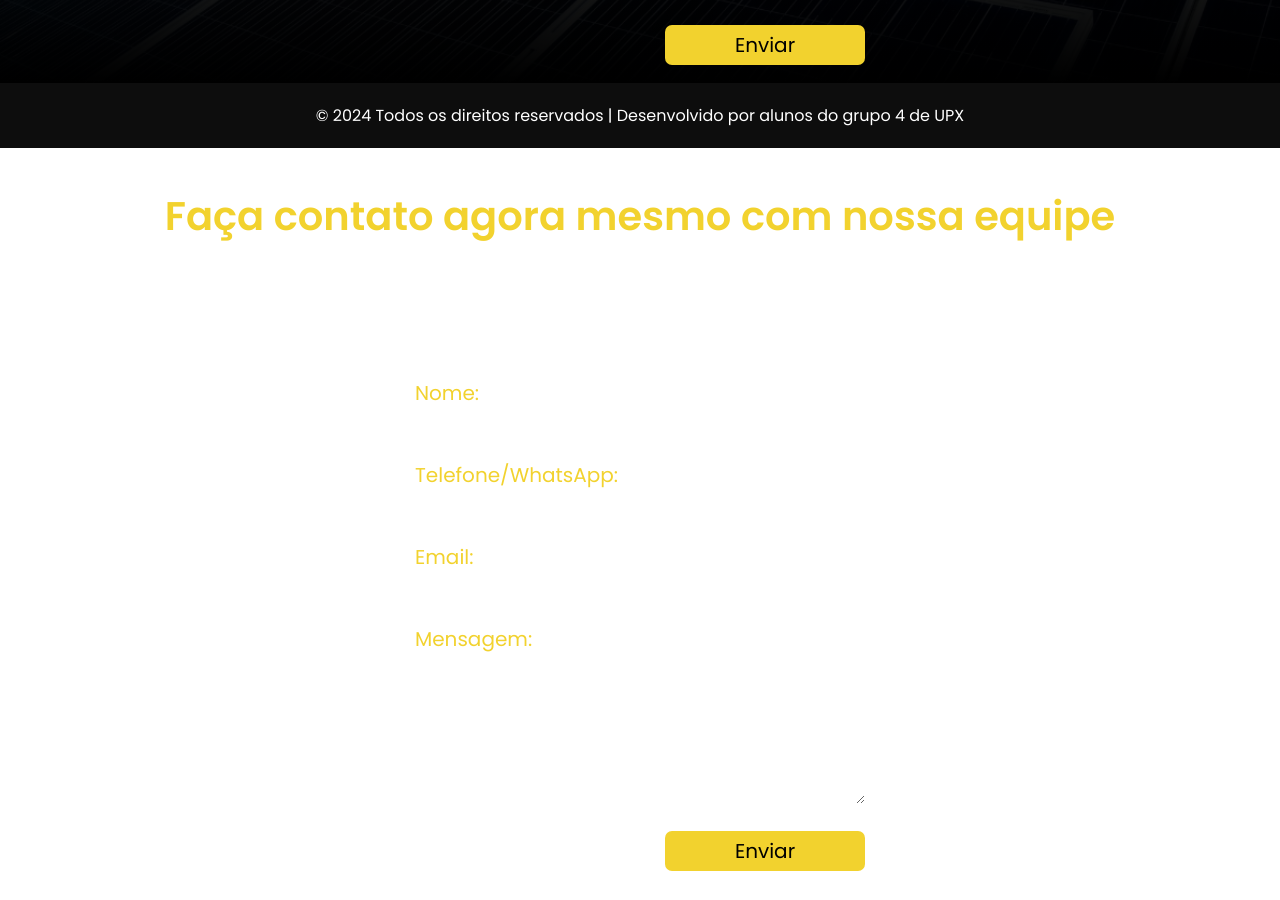
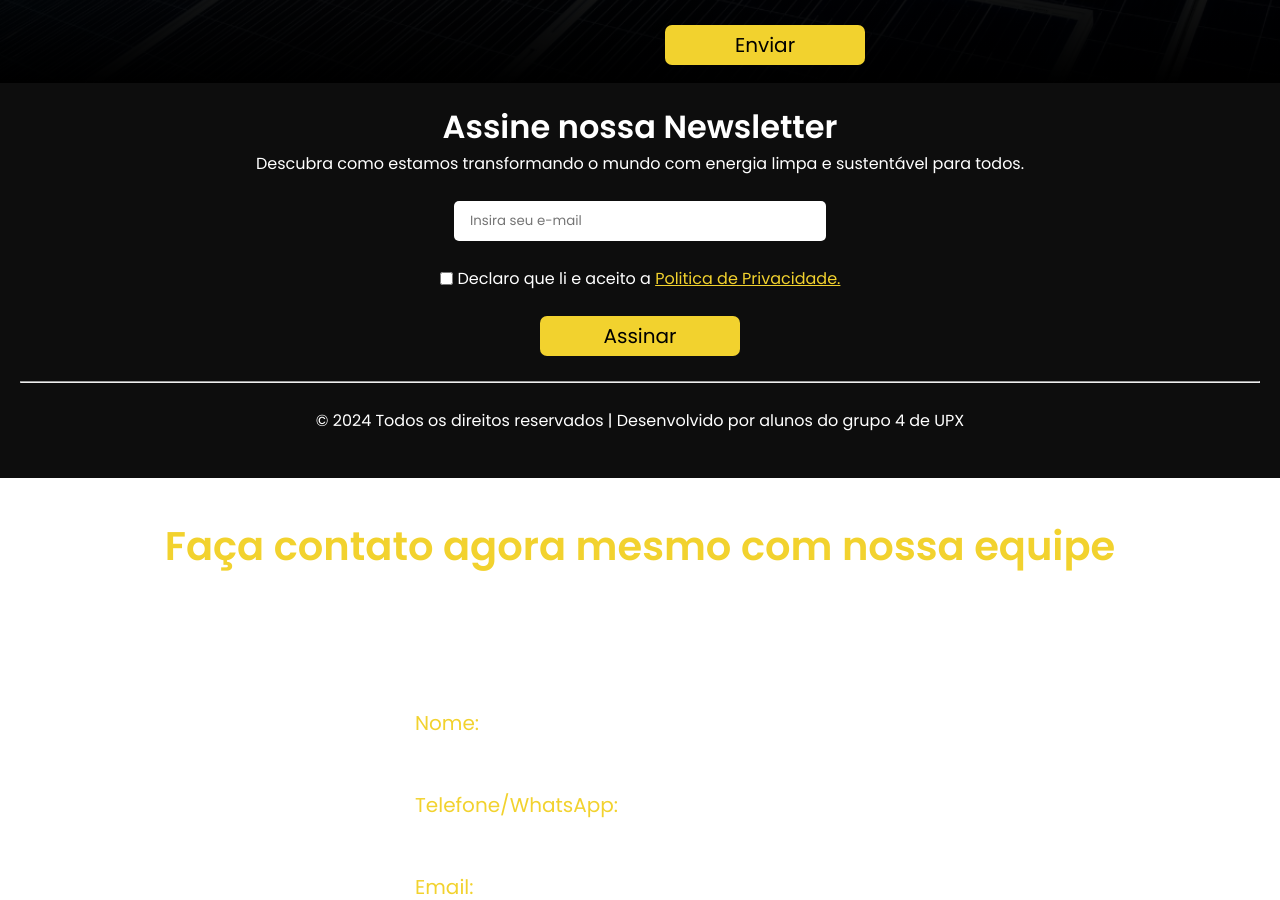
Before and after one commit to giovaneluiz/Projeto-Energia-Positiva, a React (Vite) app in the folder projeto/: page /contant in a window 1280 px wide. Shown: the part 2230-3130 px from the top of the page. Built offline with nearby package versions, Linux system fonts and the light colour scheme.

Commit message:
adição de assinatura de newsletter

```diff
--- a/projeto/src/components/footer/Footer.tsx
+++ b/projeto/src/components/footer/Footer.tsx
@@ -2,7 +2,18 @@ import "./style.css"
 export const Footer = () => {
   return (
     <footer>
-      <p>
+      <div className="newsletter">
+        <h1>Assine nossa Newsletter</h1>
+        <p>Descubra como estamos transformando o mundo com energia limpa e sustentável para todos.</p>
+        <input className="email" type="email" placeholder="Insira seu e-mail" />
+        <div className="group-police">
+          <input type="checkbox" name="police" id="police" />
+          <label htmlFor="police">Declaro que li e aceito a <a href="/politica-de-privacidade">Politica de Privacidade.</a></label>
+        </div>
+        <button className="btn-newsletter">Assinar</button>
+      </div>
+      <hr />
+      <p className="copy">
         &copy; 2024 Todos os direitos reservados | Desenvolvido por alunos do grupo 4 de UPX
       </p>
     </footer>
--- a/projeto/src/components/footer/style.css
+++ b/projeto/src/components/footer/style.css
@@ -7,6 +7,50 @@ footer {
   padding: 20px;
 }
 
+.newsletter {
+  display: flex;
+  flex-direction: column;
+  align-items: center;
+}
+
+.email {
+  width: 30%;
+  height: 40px;
+  border: none;
+  border-radius: 5px;
+  padding: 16px;
+  outline: none;
+  margin-top: 25px;
+}
+
+.group-police {
+  display: flex;
+  justify-content: center;
+  margin: 25px;
+}
+
+.group-police input {
+  margin-right: 5px;
+}
+
+.group-police a {
+  color: #f2d22e;
+}
+
+.btn-newsletter {
+  margin-bottom: 25px;
+  width: 200px;
+  border: none;
+  border-radius: 7px;
+  height: 40px;
+  font-size: 20px;
+  background-color: #f2d22e;
+}
+
+.copy {
+  margin: 25px;
+}
+
 @media (max-width: 768px) {
   /* Estilos para telas menores */
   footer {
```
